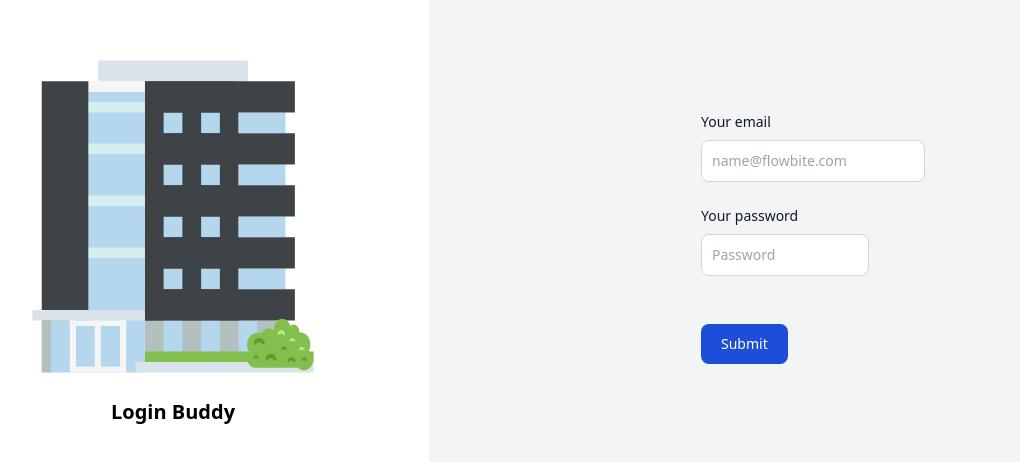
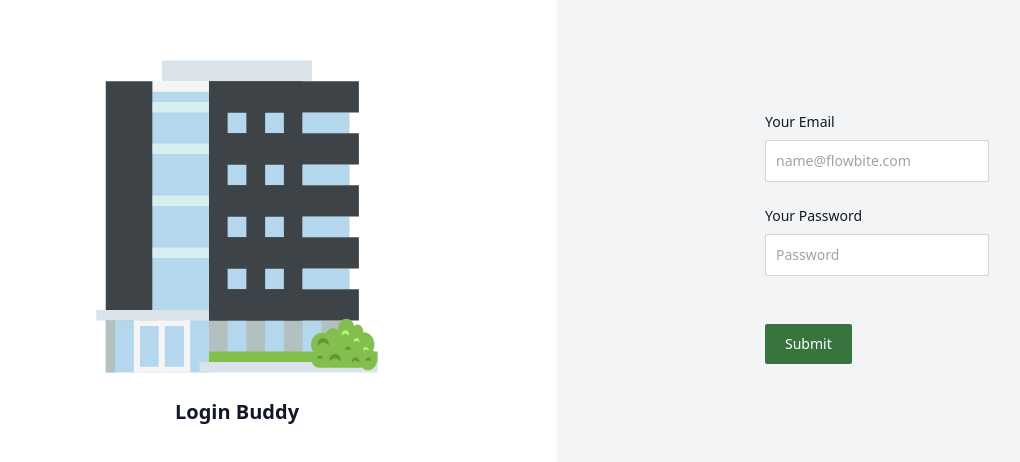
Before and after one commit to onlymachiavelli/hackathon_FST_front, a React (Vite) app: page /signin in a window 1280 px wide. Shown: the part 162-624 px from the top of the page, without its empty margins (83-1103 px from the left). Built offline with nearby package versions, Linux system fonts and the light colour scheme.

Commit message:
login UI

```diff
--- a/src/components/left_login.tsx
+++ b/src/components/left_login.tsx
@@ -4,7 +4,7 @@ const Left = () =>{
     return (
         <div className="grid place-content-center h-full">
             <Building Width="300"/>
-            <p className="text-center font-bold mt-4 text-xl">Login Buddy</p>
+            <p className="text-center font-bold mt-4 text-xl text-gray-900">Login Buddy</p>
         </div>
     )
 }
--- a/src/components/right_login.tsx
+++ b/src/components/right_login.tsx
@@ -1,21 +1,23 @@
 export const Right = () =>{
     return (
-        <form className="max-w-xl w-full ">
+        <div className="w-full  ">
+            <form >
         <div className="mb-6">
-            <label  className="block mb-2 text-sm font-medium text-gray-900 ">Your email</label>
-            <input type="email" id="email" className="outline-none bg-white border border-gray-300 text-gray-900 text-sm rounded-lg focus:ring-blue-500 focus:border-blue-500 block w-full p-2.5 " placeholder="name@flowbite.com" required />
+            <label  className="block mb-2 text-sm font-medium text-gray-900 ">Your Email</label>
+            <input type="email" id="email" className="outline-none bg-white border border-gray-300 text-gray-900 text-sm rounded-sm focus:ring-blue-500 focus:border-blue-500 block w-full p-2.5 " placeholder="name@flowbite.com" required />
         </div>
         <div className="mb-6">
-            <label  className="block mb-2 text-sm font-medium text-gray-900 ">Your password</label>
-            <input placeholder="Password" type="password" id="password" className="outline-none bg-white border border-gray-300 text-gray-900 text-sm rounded-lg focus:ring-blue-500 focus:border-blue-500 block w-3/4 p-2.5  " required />
+            <label  className="block mb-2 text-sm font-medium text-gray-900 ">Your Password</label>
+            <input placeholder="Password" type="password" id="password" className="outline-none bg-white border border-gray-300 text-gray-900 text-sm rounded-sm focus:ring-blue-500 focus:border-blue-500 block w-full p-2.5  " required />
         </div>
         <div className="flex items-start mb-6">
 
             <div className="ml-3 text-sm">
             </div>
         </div>
-        <button type="submit" className="text-white bg-blue-700 hover:bg-blue-800 focus:ring-4 focus:outline-none focus:ring-blue-300 font-medium rounded-lg text-sm w-full sm:w-auto px-5 py-2.5 text-center dark:bg-blue-600 dark:hover:bg-blue-700 dark:focus:ring-blue-800">Submit</button>
+        <button type="submit" className="text-white bg-green  focus:ring-4 focus:outline-none  font-medium rounded-sm text-sm w-full sm:w-auto px-5 py-2.5 text-center  " >Submit</button>
         </form>
+        </div>
     )
 }
 
--- a/src/pages/login.tsx
+++ b/src/pages/login.tsx
@@ -2,13 +2,12 @@ import Left from "../components/left_login"
 import Right from "../components/right_login"
 const Signin = () =>{
     return (
-        <div className="w-full h-screen flex  ">
-            <aside className="w-2/5 h-full bg-white ">
+        <div className="w-full h-screen grid place-content-center grid-cols-2  ">
+            <aside className="w-full h-screen bg-white ">
                 <Left/>
             </aside>
-            <aside className="w-3/5 h-full bg-gray-100 grid place-content-center">
+            <aside className="w-full h-screen bg-gray-100 grid place-content-center">
                 <Right/>
-
             </aside>
         </div>
     )
```
